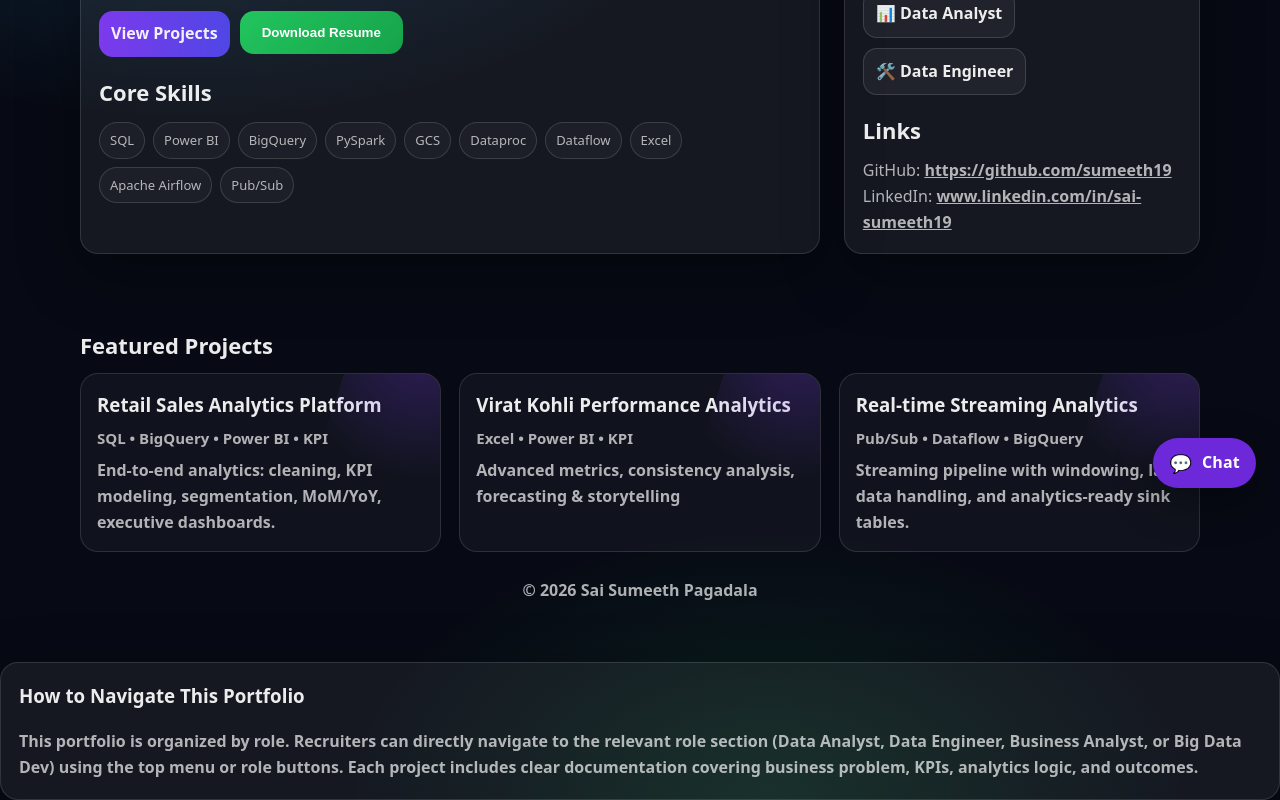
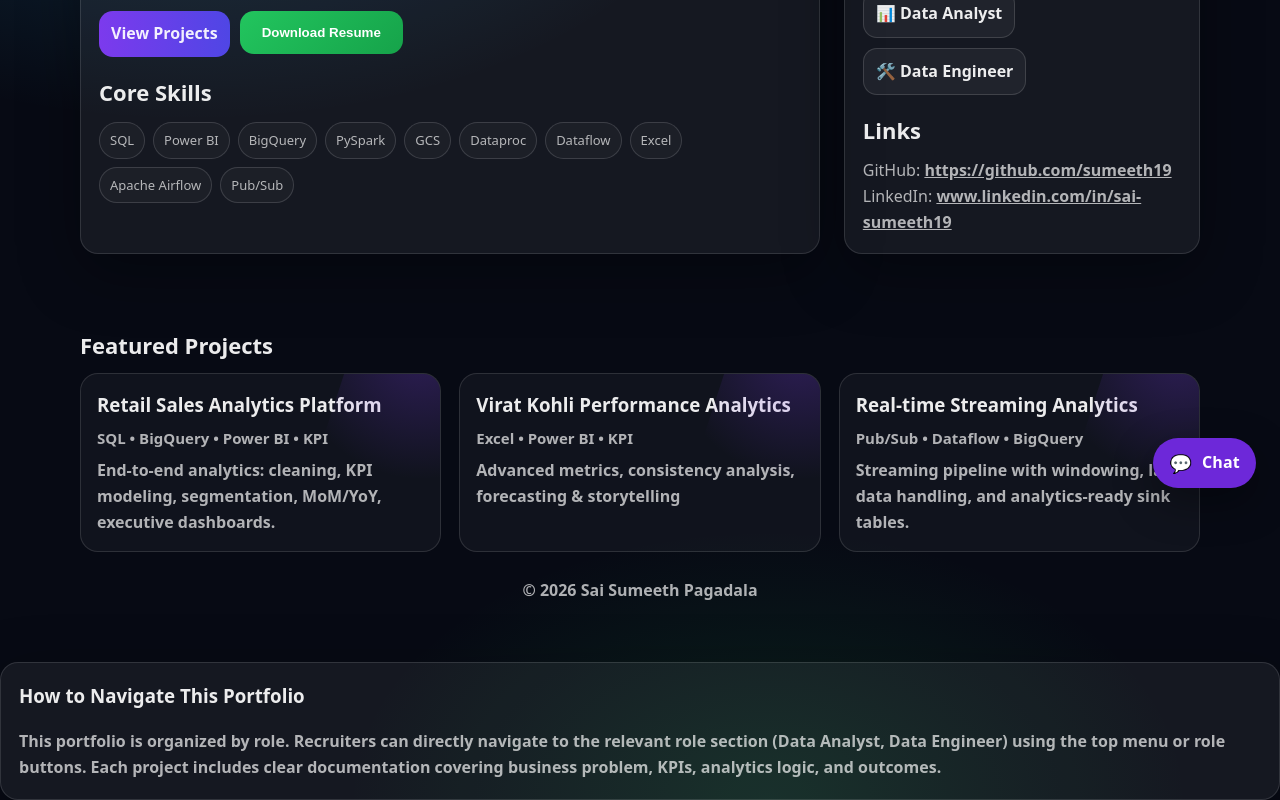
Before and after one commit to sumeeth19/portfolio, a plain HTML site: page portfolio/index.html in a window 1280 px wide. Shown: the part 288-1088 px from the top of the page. Drawn offline with Linux system fonts and the light colour scheme.

Commit message:
Update index.html

```diff
--- a/portfolio/index.html
+++ b/portfolio/index.html
@@ -175,7 +175,7 @@
   <h3 style="margin-top:0;">How to Navigate This Portfolio</h3>
   <p class="sub">
     This portfolio is organized by role. Recruiters can directly navigate to the relevant
-    role section (Data Analyst, Data Engineer, Business Analyst, or Big Data Dev) using the
+    role section (Data Analyst, Data Engineer) using the
     top menu or role buttons. Each project includes clear documentation covering business
     problem, KPIs, analytics logic, and outcomes.
   </p>
```
